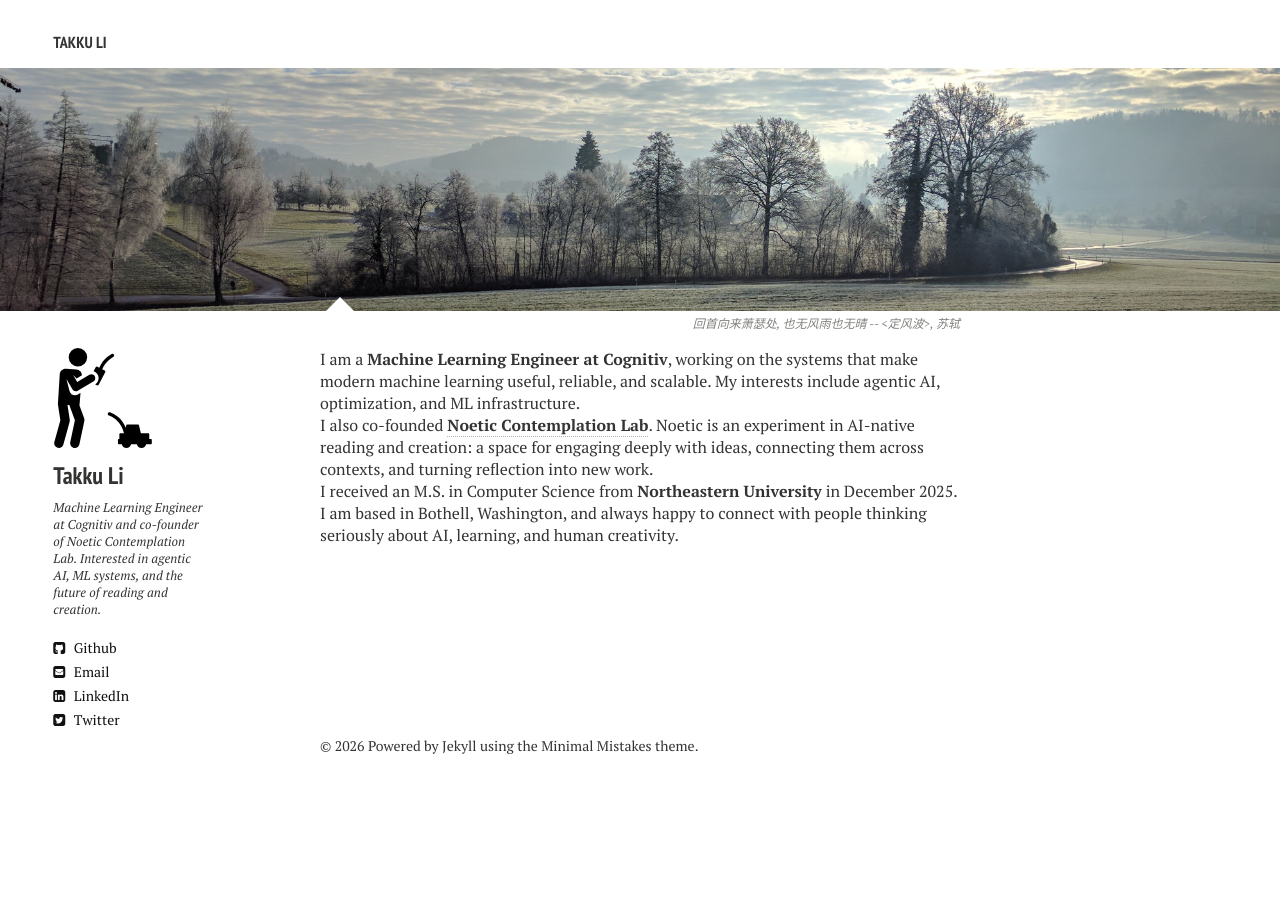
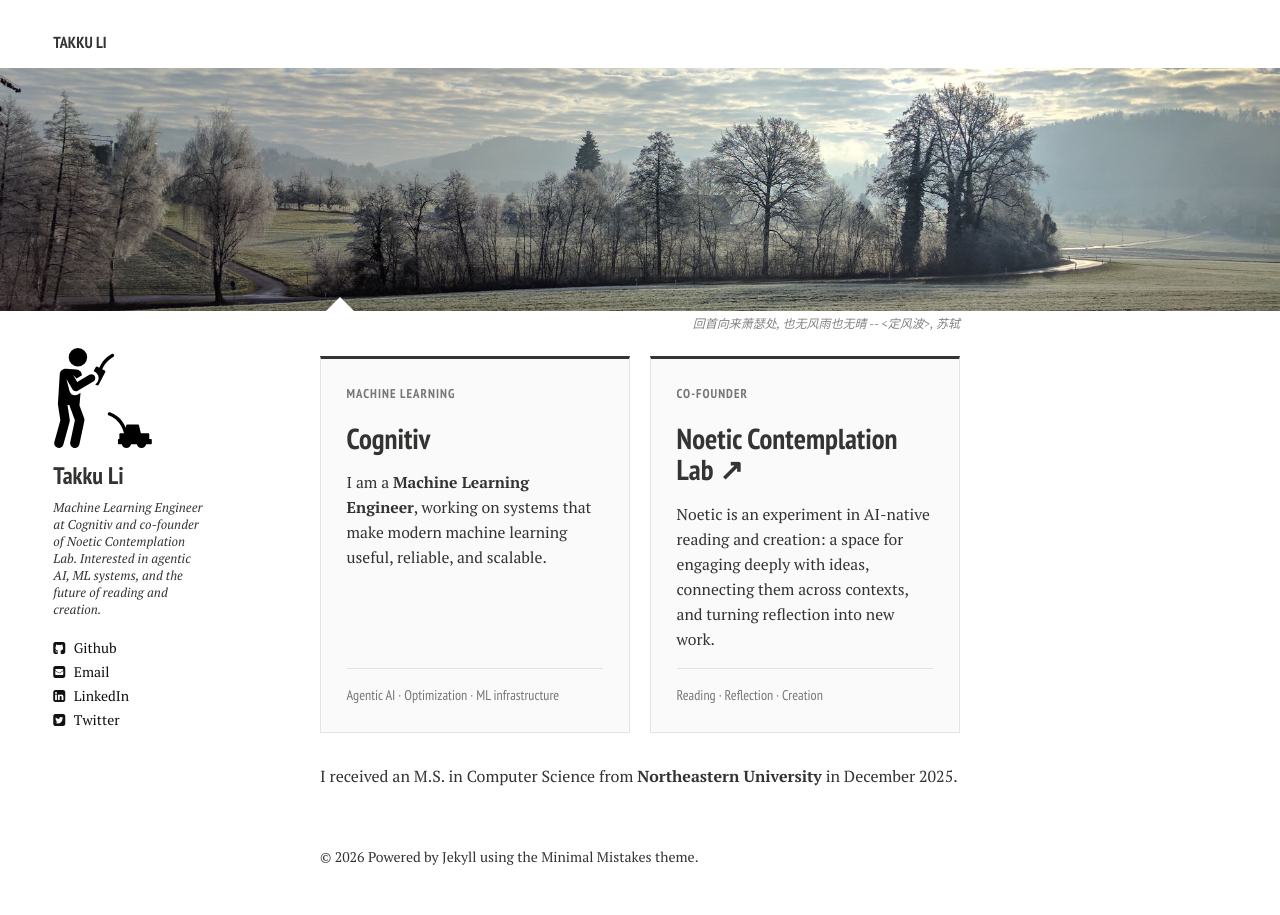
Before and after one commit to takkujunjieli/takkujunjieli.github.io, a Jekyll site: the page built from index.md, in a window 1280 px wide. Built offline with Jekyll 4.4.1, drawn with Linux system fonts in a browser that asks for light colours; nearby versions of some CDN libraries.

Commit message:
Present experience as Cognitiv and Noetic cards

```diff
--- a/_includes/_head.html
+++ b/_includes/_head.html
@@ -68,6 +68,7 @@
 <!-- For all browsers -->
 <link rel="stylesheet" href="{{ site.url }}/assets/css/main.min.css">
 <link rel="stylesheet" href="{{ site.url }}/assets/academicons.css" />
+<link rel="stylesheet" href="{{ site.url }}/assets/css/experience-cards.css" />
 
 <meta http-equiv="cleartype" content="on">
 
--- /dev/null
+++ b/assets/css/experience-cards.css
@@ -0,0 +1,54 @@
+.experience-cards {
+  display: flex;
+  gap: 1.25rem;
+  margin: .5rem 0 2rem;
+}
+
+.experience-card {
+  background: #fafafa;
+  border: 1px solid #e3e3e3;
+  border-top: 3px solid #343434;
+  box-sizing: border-box;
+  display: flex;
+  flex: 1 1 0;
+  flex-direction: column;
+  min-width: 0;
+  padding: 1.6rem;
+}
+
+.experience-card h2 {
+  font-size: 1.8rem;
+  line-height: 1.1;
+  margin: .1rem 0 1rem;
+}
+
+.experience-card h2 a { color: #343434; }
+.experience-card h2 a:hover { color: #2aa9df; }
+
+.experience-card p {
+  font-size: .98rem;
+  line-height: 1.6;
+  margin: 0 0 1rem;
+}
+
+.experience-card .experience-label {
+  color: #777;
+  font-family: 'PT Sans Narrow', sans-serif;
+  font-size: .8rem;
+  font-weight: 700;
+  letter-spacing: .08em;
+  text-transform: uppercase;
+}
+
+.experience-card .experience-tags {
+  border-top: 1px solid #e3e3e3;
+  color: #777;
+  font-family: 'PT Sans Narrow', sans-serif;
+  font-size: .88rem;
+  margin: auto 0 0;
+  padding-top: .9rem;
+}
+
+@media (max-width: 720px) {
+  .experience-cards { flex-direction: column; }
+}
--- a/index.md
+++ b/index.md
@@ -8,16 +8,22 @@ image:
   title: "回首向来萧瑟处, 也无风雨也无晴 -- <定风波>, 苏轼"
 ---
 
-<p>
-I am a <b>Machine Learning Engineer at Cognitiv</b>, working on the systems that make modern machine learning useful, reliable, and scalable. My interests include agentic AI, optimization, and ML infrastructure.
-</p>
+<div class="experience-cards">
+  <section class="experience-card">
+    <p class="experience-label">Machine Learning</p>
+    <h2>Cognitiv</h2>
+    <p>I am a <b>Machine Learning Engineer</b>, working on systems that make modern machine learning useful, reliable, and scalable.</p>
+    <p class="experience-tags">Agentic AI · Optimization · ML infrastructure</p>
+  </section>
+
+  <section class="experience-card">
+    <p class="experience-label">Co-founder</p>
+    <h2><a href="https://noetic-contemplation-lab.vercel.app" target="_blank" rel="noopener">Noetic Contemplation Lab ↗</a></h2>
+    <p>Noetic is an experiment in AI-native reading and creation: a space for engaging deeply with ideas, connecting them across contexts, and turning reflection into new work.</p>
+    <p class="experience-tags">Reading · Reflection · Creation</p>
+  </section>
+</div>
 
 <p>
-I also co-founded
-<a href="https://noetic-contemplation-lab.vercel.app" target="_blank" rel="noopener"><b>Noetic Contemplation Lab</b></a>.
-Noetic is an experiment in AI-native reading and creation: a space for engaging deeply with ideas, connecting them across contexts, and turning reflection into new work.
+I received an M.S. in Computer Science from <b>Northeastern University</b> in December 2025.
 </p>
-
-<p>
-I received an M.S. in Computer Science from <b>Northeastern University</b> in December 2025. I am based in Bothell, Washington, and always happy to connect with people thinking seriously about AI, learning, and human creativity.
-</p>
```
